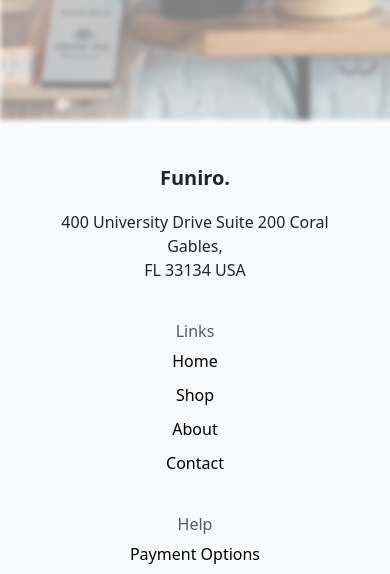
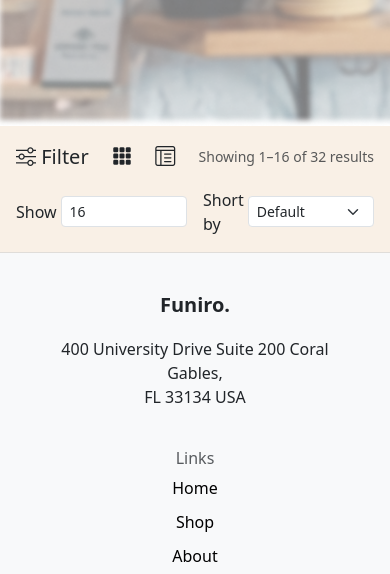
Before and after one commit to VIVu8587/Furniro, a plain HTML site: page shop.html in a window 390 px wide. Shown: the part 268-842 px from the top of the page. Drawn offline with nearby package versions, Linux system fonts and the light colour scheme.

Commit message:
Add filter bar with responsive design and layout to Shop page

```diff
--- a/shop.html
+++ b/shop.html
@@ -10,6 +10,10 @@
     />
     <link
       href="https://cdnjs.cloudflare.com/ajax/libs/font-awesome/6.5.0/css/all.min.css"
+      rel="stylesheet"
+    />
+    <link
+      href="https://cdn.jsdelivr.net/npm/bootstrap-icons@1.10.5/font/bootstrap-icons.css"
       rel="stylesheet"
     />
 
@@ -43,6 +47,56 @@
         background-repeat: no-repeat;
         background-size: cover;
         height: 40vh;
+      }
+      .filter-bar {
+        background-color: #f9f0e6;
+        padding: 1rem;
+        border-bottom: 1px solid #e0ddd9;
+      }
+      .filter-icon,
+      .grid-icon,
+      .list-icon {
+        font-size: 1.25rem;
+        cursor: pointer;
+      }
+      .divider {
+        border-left: 1px solid #ccc;
+        height: 1.5rem;
+        margin: 0 1rem;
+      }
+      .form-select,
+      .form-control {
+        max-width: 120px;
+      }
+
+      @media (max-width: 992px) {
+        .filter-bar .layout-wrapper {
+          flex-direction: column;
+          align-items: flex-start;
+          gap: 1rem;
+        }
+
+        .top-section,
+        .bottom-section {
+          width: 100%;
+          justify-content: space-between;
+          flex-wrap: wrap;
+        }
+
+        .form-select,
+        .form-control {
+          width: 100%;
+          max-width: 100%;
+        }
+
+        .divider {
+          display: none;
+        }
+
+        .bottom-section > div {
+          flex: 1 1 45%;
+          min-width: 120px;
+        }
       }
       .footer {
         background-color: #f8f9fa;
@@ -195,6 +249,44 @@
       </div>
     </div>
 
+    <!-- filter bar  -->
+    <div class="container-fluid filter-bar">
+      <div class="d-flex layout-wrapper justify-content-between">
+        <!-- Left Section -->
+        <div class="d-flex align-items-center gap-3 top-section">
+          <span class="filter-icon"><i class="bi bi-sliders"></i> Filter</span>
+          <span class="grid-icon"><i class="bi bi-grid-3x3-gap-fill"></i></span>
+          <span class="list-icon"
+            ><i class="bi bi-layout-text-window-reverse"></i
+          ></span>
+          <div class="divider d-none d-sm-block"></div>
+          <span class="text-muted small">Showing 1–16 of 32 results</span>
+        </div>
+
+        <!-- Right Section -->
+        <div class="d-flex align-items-center gap-3 bottom-section flex-wrap">
+          <div class="d-flex align-items-center w-auto">
+            <label class="me-1">Show</label>
+            <input
+              type="number"
+              class="form-control form-control-sm"
+              value="16"
+              min="1"
+            />
+          </div>
+          <div class="d-flex align-items-center w-auto">
+            <label class="me-1">Short by</label>
+            <select class="form-select form-select-sm">
+              <option selected>Default</option>
+              <option value="1">Price</option>
+              <option value="2">Rating</option>
+              <option value="3">Newest</option>
+            </select>
+          </div>
+        </div>
+      </div>
+    </div>
+
     <!-- footer -->
 
     <footer class="footer">
```
